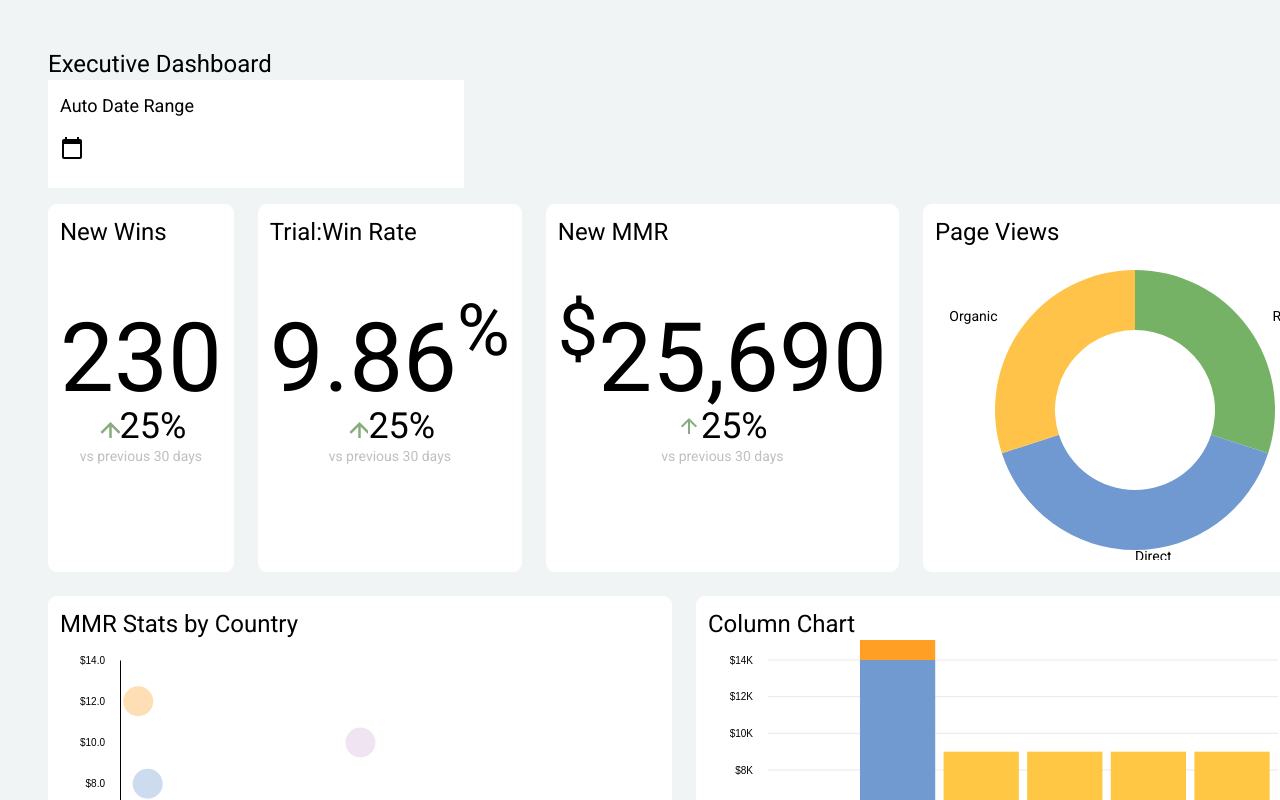
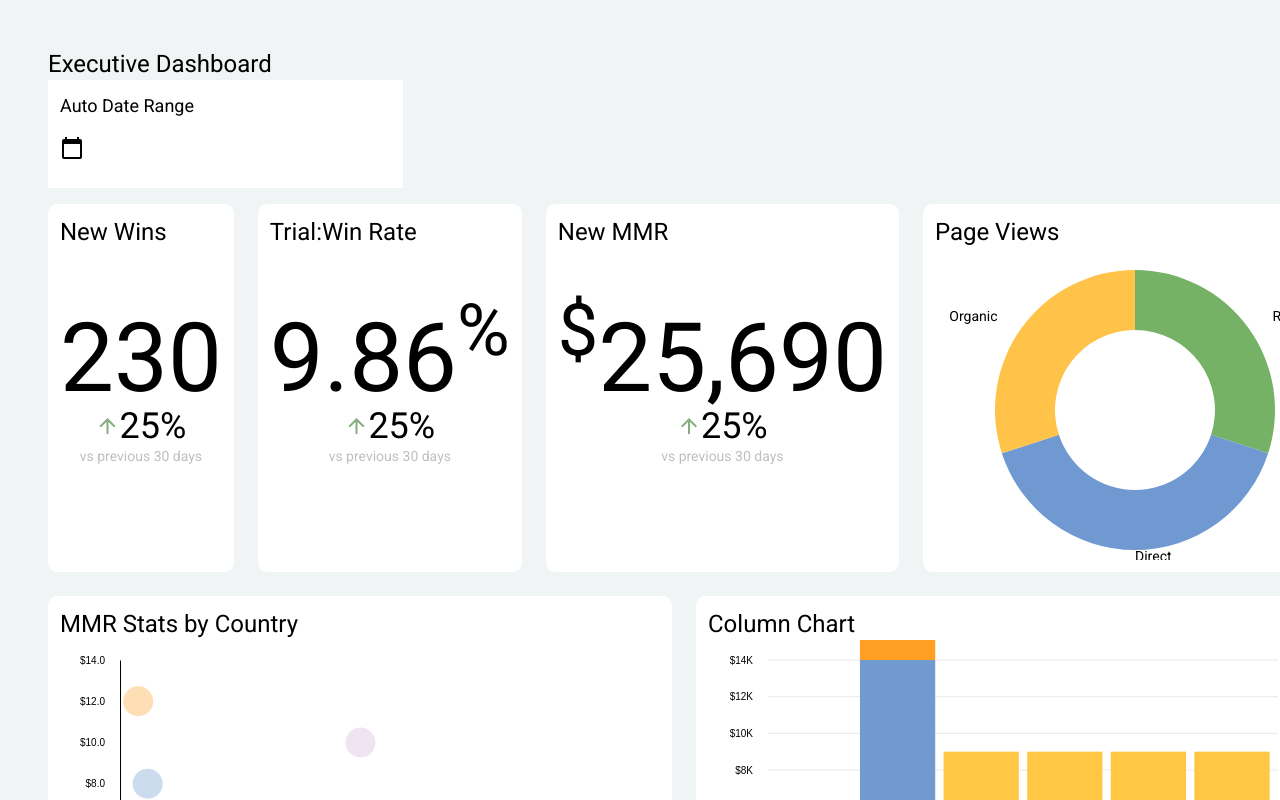
Before and after one commit to KillerWhale1777/ITHENA_Technical_Angular_Assessment, an Angular app: page / in a window 1280 px wide. Shown: the top 800 px of the page. Built offline with nearby package versions, Linux system fonts and the light colour scheme.

Commit message:
Card css changes

```diff
--- a/src/app/components/c1-new-wins/c1-new-wins.component.html
+++ b/src/app/components/c1-new-wins/c1-new-wins.component.html
@@ -2,7 +2,7 @@
   <div class="text-2xl card-header">New Wins</div>
   <div class="flex flex-col justify-center items-center">
     <div class="text-8xl">{{ newWinsData.count }}</div>
-    <div class="text-4xl"><mat-icon  class="text-3xl icon">arrow_upward</mat-icon>{{ newWinsData.percentage }}%</div>
+    <div class="text-4xl"><mat-icon  class="icon">arrow_upward</mat-icon>{{ newWinsData.percentage }}%</div>
     <div class="heading">vs previous 30 days</div>
   </div>
 </div>
--- a/src/app/components/c2-win-rate/c2-win-rate.component.html
+++ b/src/app/components/c2-win-rate/c2-win-rate.component.html
@@ -2,7 +2,7 @@
   <div class="text-2xl card-header">Trial:Win Rate</div>
   <div class="flex flex-col justify-center items-center">
     <div class="text-8xl">{{ newWinsData.floatPercentage }}<sup>%</sup></div>
-    <div class="text-4xl"><mat-icon class="text-3xl icon">arrow_upward</mat-icon>{{ newWinsData.percentage }}%</div>
+    <div class="text-4xl"><mat-icon class="icon">arrow_upward</mat-icon>{{ newWinsData.percentage }}%</div>
     <div class="heading">vs previous 30 days</div>
   </div>
 </div>
--- a/src/app/components/main-container/main-container.component.scss
+++ b/src/app/components/main-container/main-container.component.scss
@@ -61,7 +61,7 @@
 .date-container{
   display: flex;
   flex-direction: column;
-  width: 26rem;
+  width: 30%;
   border: 0.25rem solid #fff;
   background: #fff;;
 }
```
